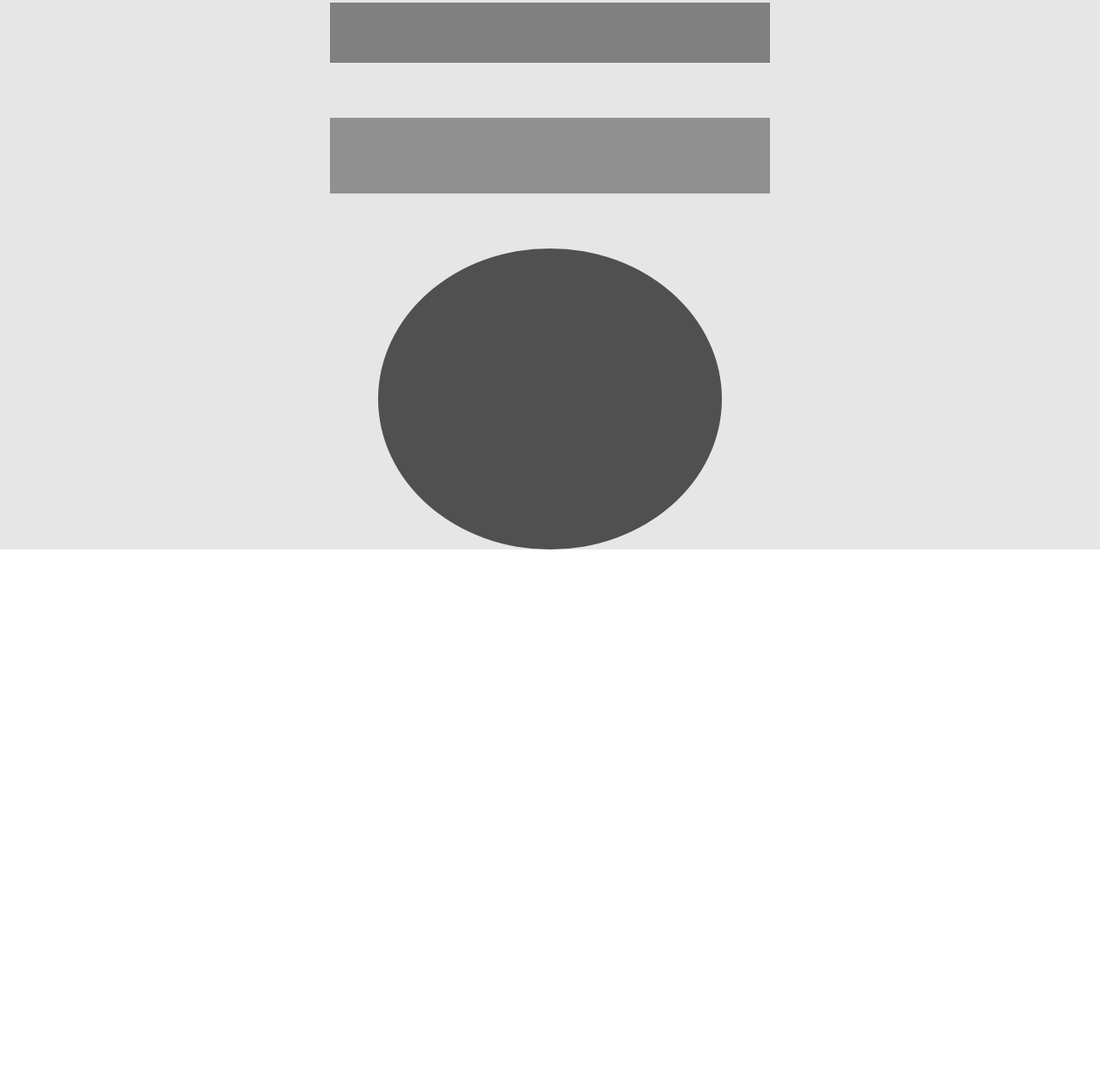
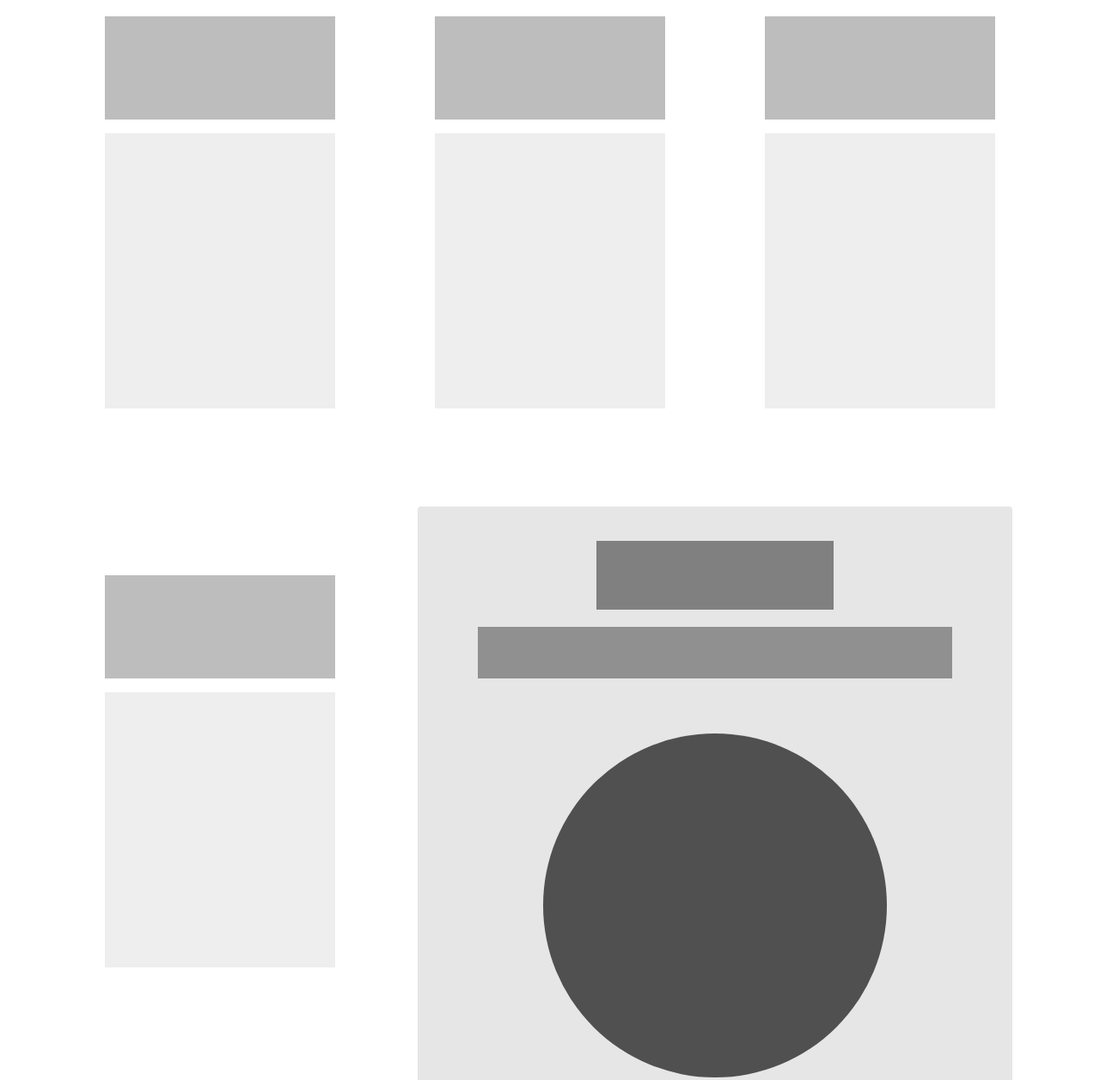
Before and after one commit to uche-inyama/Design-Teardown, a plain HTML site: page index.html in a window 1280 px wide. Shown: the part 5191-6447 px from the top of the page at 86% size. Before the commit the page ends 5830 px from the top, so only its background shows below. Drawn offline with Linux system fonts and the light colour scheme.

Commit message:
Add the curated-posts section and merge it with the newsletter section

```diff
--- a/assets/css/app.css
+++ b/assets/css/app.css
@@ -135,7 +135,7 @@ header {
 }
 
 /* Latest Posts Section */
-.latest-posts {
+.latest-posts, .curated-posts {
  display: flex;
  flex-direction: row;
  flex-wrap: wrap;
@@ -154,7 +154,7 @@ header {
  width: 50%;
 }
 
-.latest-posts .article-x2 .body {
+.latest-posts .article-x2 .body, .curated-posts .article-x2 .body {
  background-color: #E6E6E6;
  border-radius: 4px;
  height: 80%;
@@ -162,55 +162,63 @@ header {
  width: 90%;
 }
 
-.latest-posts .article .title, .body {
+.latest-posts .article .title, .curated-posts .article .title, .body {
  margin: 0 auto;
  width: 70%;
 }
 
-.latest-posts .article .title {
+.latest-posts .article .title, .curated-posts .article .title {
  background-color: #BDBDBD;
  height: 120px;
  margin-top: 5rem;
 }
 
-.latest-posts .article .body {
+.latest-posts .article .body, .curated-posts .article .body {
  background-color: #EEE;
  height: 320px;
  margin-top: 1rem;
 }
 
-/* Newletter Section */
-.newsletter {
- align-items: center;
- background-color: #E6E6E6;
+/* Curated Posts Section */
+.curated-posts .article {
  display: flex;
  flex-direction: column;
- height: 700px;
- justify-content: flex-start;
+ height: 650px;
+ width: 30%;
 }
 
-.newsletter .title {
+.curated-posts .article-x2 {
+ height: 800px;
+ width: 60%;
+}
+
+.curated-posts .article-x2 .body {
+ padding: 40px 0;
+}
+
+.curated-posts .article-x2 .ad-title {
  background-color: #808080;
  height: 80px;
- margin-top: 4rem;
+ margin: 0 auto 20px auto;
  width: 40%;
 }
 
-.newsletter .sub-title {
+.curated-posts .article-x2 .ad-paragraph {
  background-color: #909090;
- height: 100px;
- margin-top: 4rem;
- width: 40%;
+ height: 60px;
+ margin: 0 auto 20px auto;
+ width: 80%;
 }
 
-.newsletter .icon {
+.curated-posts .article-x2 .ad-large-icon {
  background-color: #505050;
  border-radius: 50%;
  height: 400px;
- margin-top: 4rem;
+ margin: 4rem auto 0 auto;
  width: 400px;
 }
 
+/* Community Links Section */
 .community-links {
  background-color: white;
  display: grid;
--- a/index.html
+++ b/index.html
@@ -125,15 +125,33 @@
 		</div>
 	</section>
 
-	<section class="newsletter">
-		<span class="title"></span>
-		<span class="sub-title"></span>
-		<span class="icon"></span>
+	<section class="curated-posts">
+		<div class="article">
+			<span class="title"></span>
+			<span class="body"></span>
+		</div>
+		<div class="article">
+			<span class="title"></span>
+			<span class="body"></span>
+		</div>
+		<div class="article">
+			<span class="title"></span>
+			<span class="body"></span>
+		</div>
+		<div class="article">
+			<span class="title"></span>
+			<span class="body"></span>
+		</div>
+		<div class="article-x2">
+			<div class="body">
+				<div class="ad-title"></div>
+				<div class="ad-paragraph"></div>
+				<div class="ad-large-icon"></div>
+			</div>
+		</div>
 	</section>
 
-	<footer class="main-footer">
-
-	</footer>
+	<footer class="main-footer"></footer>
 
 </body>
 
```
